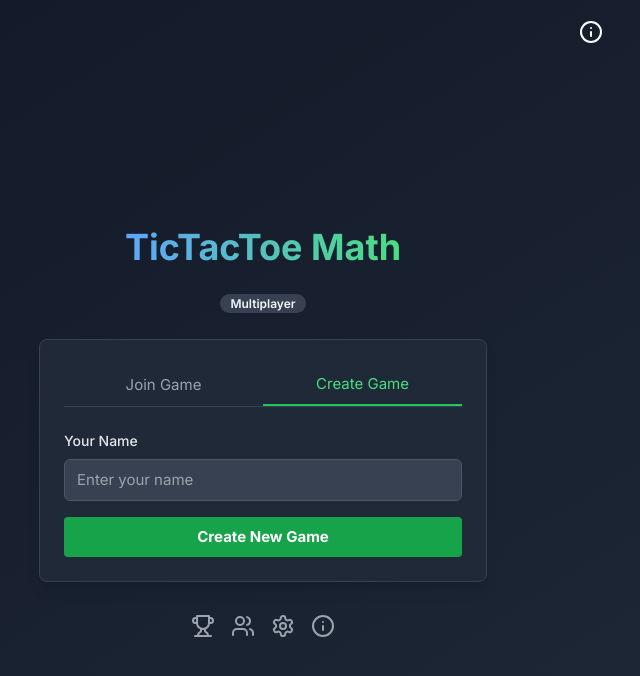
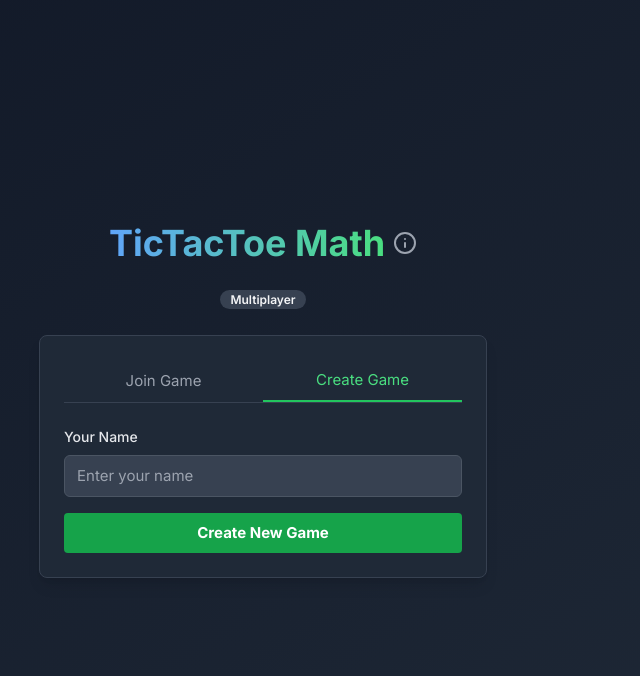
Before and after one commit to lazarusking/mathtactoe-multiplayer, a Vue app in the folder frontend/: page / in a window 1280 px wide. Shown: the top 676 px of the page, without its empty margins (377-1017 px from the left). Built offline with nearby package versions, Linux system fonts and the light colour scheme; no server answers.

Commit message:
homepage revamp

```diff
--- a/frontend/src/components/HomePage.vue
+++ b/frontend/src/components/HomePage.vue
@@ -3,9 +3,9 @@ import type { WSMessage } from '@/interface'
 import { websocket } from '@/lib/socket'
 import router from '@/router'
 import { useWebSocket } from '@vueuse/core'
+import { InfoIcon } from 'lucide-vue-next'
 import { onMounted, ref, watch, watchEffect } from 'vue'
 import HelpModal from './modal/HelpModal.vue'
-import { InfoIcon, Users, Trophy, Settings } from 'lucide-vue-next'
 
 const roomId = ref('')
 const playerName = ref('')
@@ -68,7 +68,7 @@ function closeModal() {
 
 function joinGame() {
   if (roomId.value) {
-    const data = { action: 'join-room', message: null, sender: { name: playerName.value } }
+    // const data = { action: 'join-room', message: null, sender: { name: playerName.value } }
     router.push({ name: "room", params: { username: 'eduardo', room: roomId.value } })
   }
 }
@@ -89,7 +89,7 @@ const showSettings = () => {
 
 <template>
   <div class="min-h-screen bg-gradient-to-br from-gray-900 to-gray-800 text-gray-100 flex flex-col">
-    <div @click="showHelp = !showHelp" class="flex mx-auto container max-w-screen-md py-1 sm:py-2 sm:px-6 lg:px-8">
+    <!-- <div @click="showHelp = !showHelp" class="flex mx-auto container max-w-screen-md py-1 sm:py-2 sm:px-6 lg:px-8">
       <div class="ml-auto flex flex-wrap items-center justify-between">
         <button type="button"
           class="text-white items-center text-lg p-3 font-semibold rounded hover:bg-blue-500 hover:text-white">
@@ -97,7 +97,7 @@ const showSettings = () => {
           <span class="sr-only">How to play?</span>
         </button>
       </div>
-    </div>
+    </div> -->
 
     <HelpModal :show-help="showHelp" @close-modal="closeModal" />
 
@@ -108,6 +108,12 @@ const showSettings = () => {
             class="text-4xl font-bold text-center bg-clip-text text-transparent bg-gradient-to-r from-blue-400 to-green-400">
             TicTacToe Math
           </h1>
+          <button @click="showHelp = true"
+            class="text-gray-400 hover:text-gray-200 focus:outline-none transition duration-200"
+            aria-label="Information">
+            <InfoIcon class="h-6 w-6" />
+            <span class="sr-only">How to play?</span>
+          </button>
         </div>
         <div class="text-center mb-6">
           <span class="bg-gray-700 text-xs font-semibold px-2.5 py-0.5 rounded-full">Multiplayer</span>
@@ -168,7 +174,7 @@ const showSettings = () => {
           </div>
         </div>
 
-        <div class="mt-8 flex justify-center space-x-4">
+        <!-- <div class="mt-8 flex justify-center space-x-4">
           <button @click="showLeaderboard"
             class="text-gray-400 hover:text-gray-200 focus:outline-none transition duration-200"
             aria-label="Leaderboard">
@@ -188,7 +194,7 @@ const showSettings = () => {
             aria-label="Information">
             <InfoIcon class="h-6 w-6" />
           </button>
-        </div>
+        </div> -->
       </div>
     </div>
   </div>
```
